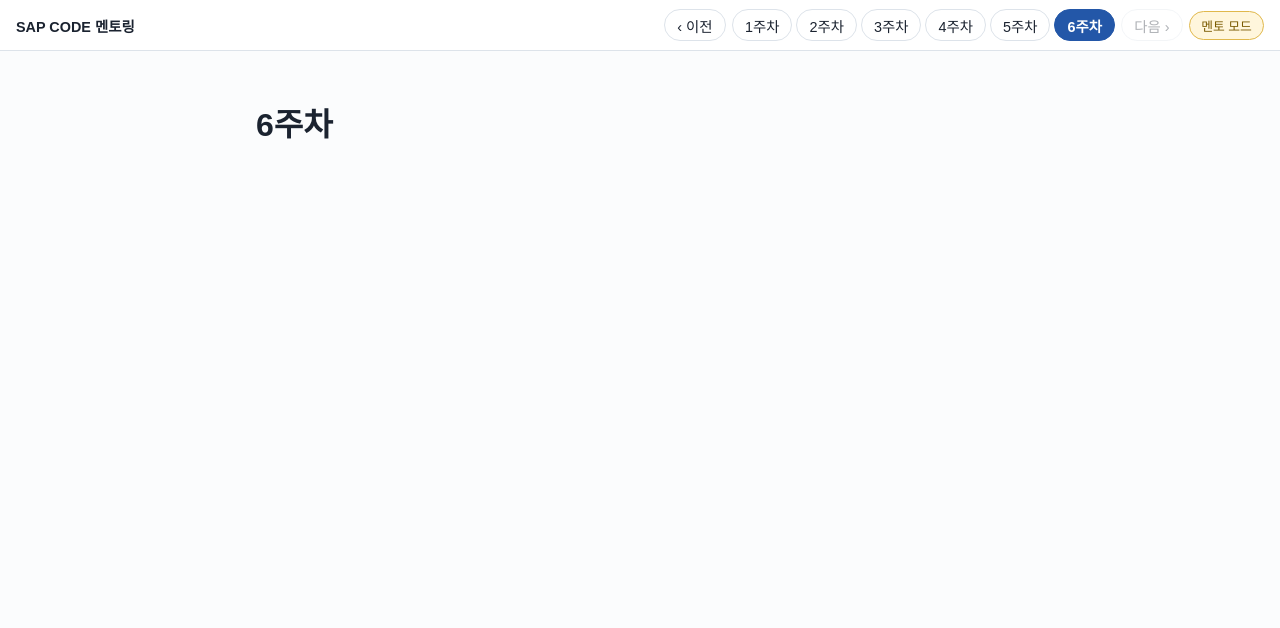
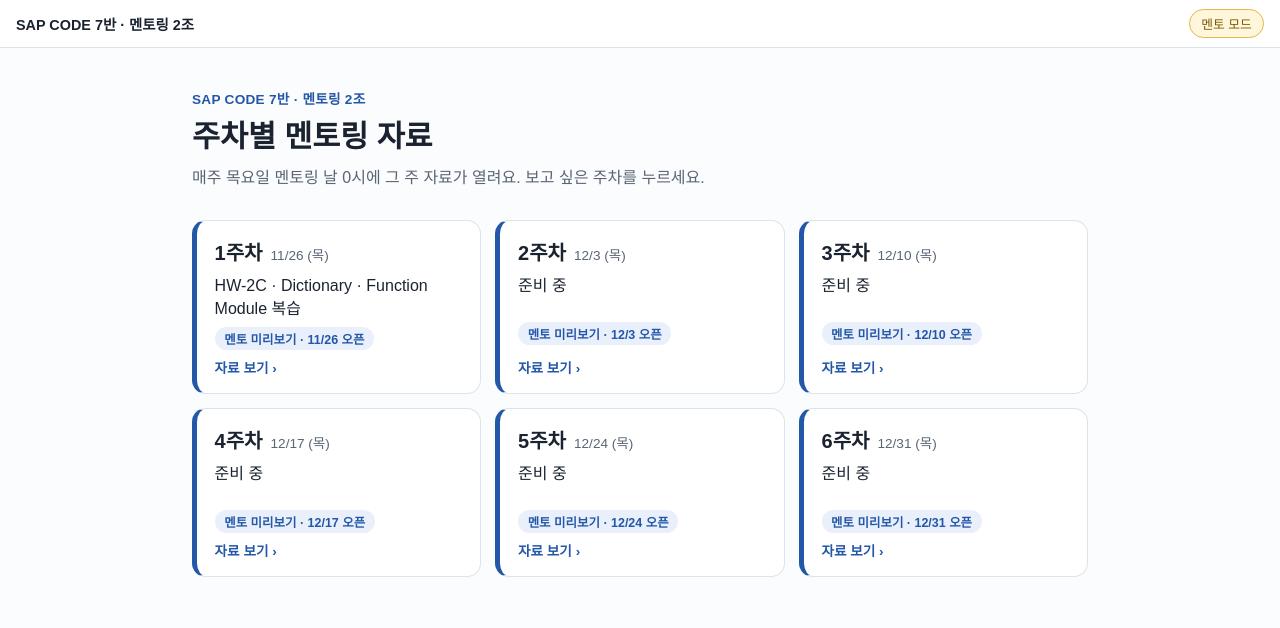
Before and after one commit to SAP-CODE-MENTORING/mentoring-first, a plain HTML site: page index.html in a window 1280 px wide. Drawn offline with Linux system fonts and the light colour scheme.

Commit message:
홈화면 추가 및 내용 보강

```diff
--- a/index.html
+++ b/index.html
@@ -17,6 +17,8 @@
     background: #fbfcfd;
     color: #1b2330;
   }
+
+  /* ----- 상단 바 ----- */
   .pager {
     display: flex;
     flex-wrap: wrap;
@@ -31,6 +33,17 @@
   .pager .title {
     margin-right: auto;
     font-weight: 700;
+    color: inherit;
+    text-decoration: none;
+  }
+  .pager .title:hover {
+    color: #2357a8;
+  }
+  .pager .nav {
+    display: flex;
+    flex-wrap: wrap;
+    gap: .4rem;
+    align-items: center;
   }
   .pager button {
     padding: .3rem .75rem;
@@ -54,12 +67,7 @@
     opacity: .35;
     cursor: default;
   }
-  iframe {
-    flex: 1;
-    width: 100%;
-    border: 0;
-  }
-  .pager .mentor {
+  .mentor {
     padding: .25rem .7rem;
     border: 1px solid #e0b84c;
     border-radius: 999px;
@@ -67,22 +75,156 @@
     color: #7a5a00;
     font-size: .8rem;
   }
-  #msg {
-    padding: 3rem 1rem;
-    text-align: center;
+
+  /* ----- 첫 화면 ----- */
+  #home {
+    flex: 1;
+    overflow: auto;
+  }
+  .home-in {
+    max-width: 56rem;
+    margin: 0 auto;
+    padding: 2.5rem 1.25rem 3rem;
+  }
+  .home-in .eyebrow {
+    margin: 0;
+    color: #2357a8;
+    font-size: .85rem;
+    font-weight: 700;
+    letter-spacing: .02em;
+  }
+  .home-in h1 {
+    margin: .3rem 0 .5rem;
+    font-size: 1.9rem;
+  }
+  .home-in .lead {
+    margin: 0 0 1.8rem;
     color: #5a6574;
+    line-height: 1.7;
+  }
+  .cards {
+    display: grid;
+    grid-template-columns: repeat(auto-fill, minmax(15rem, 1fr));
+    gap: .9rem;
+  }
+  .card {
+    display: flex;
+    flex-direction: column;
+    gap: .45rem;
+    padding: 1rem 1.1rem;
+    border: 1px solid #dde3ea;
+    border-radius: 14px;
+    background: #fff;
+    color: inherit;
+    font: inherit;
+    text-align: left;
+    cursor: pointer;
+  }
+  .card:hover:not(:disabled) {
+    border-color: #2357a8;
+    box-shadow: 0 2px 10px rgba(35, 87, 168, .12);
+  }
+  .card:focus-visible {
+    outline: 2px solid #2357a8;
+    outline-offset: 2px;
+  }
+  /* 열린 주차: 왼쪽 파란 띠 */
+  .card.open {
+    border-left: 5px solid #2357a8;
+  }
+  /* 이번 주: 파란 배경 + 진한 테두리 */
+  .card.now {
+    border: 2px solid #2357a8;
+    border-left-width: 5px;
+    background: #f0f5fd;
+  }
+  /* 잠긴 주차·준비 중: 회색 점선, 흐리게 */
+  .card:disabled {
+    cursor: default;
+    border-style: dashed;
+    background: #eef1f4;
+  }
+  .card:disabled .card-week,
+  .card:disabled .card-date {
+    color: #8a94a3;
+  }
+  .card-go {
+    margin-top: auto;
+    color: #2357a8;
+    font-size: .85rem;
+    font-weight: 700;
+  }
+  .card-top {
+    display: flex;
+    align-items: baseline;
+    gap: .5rem;
+  }
+  .card-week {
+    font-size: 1.25rem;
+    font-weight: 700;
+  }
+  .card-date {
+    color: #5a6574;
+    font-size: .85rem;
+  }
+  .card-title {
+    min-height: 2.6em;
+    line-height: 1.45;
+  }
+  .card:disabled .card-title {
+    color: #8a94a3;
+  }
+  .chip {
+    align-self: flex-start;
+    padding: .15rem .6rem;
+    border-radius: 999px;
+    font-size: .78rem;
+    font-weight: 700;
+    background: #e9f0fb;
+    color: #2357a8;
+  }
+  .chip.now {
+    background: #2357a8;
+    color: #fff;
+  }
+  .chip.lock {
+    background: #dfe3e8;
+    color: #5a6574;
+  }
+
+
+  /* ----- 주차 보기 ----- */
+  iframe {
+    flex: 1;
+    width: 100%;
+    border: 0;
+  }
+  [hidden] {
+    display: none !important;
   }
 </style>
 </head>
 <body>
 <nav class="pager">
-  <span class="title">SAP CODE 멘토링</span>
-  <button id="prev" type="button">‹ 이전</button>
-  <span id="pages"></span>
-  <button id="next" type="button">다음 ›</button>
+  <a class="title" id="team" href="#">SAP CODE 멘토링</a>
+  <span class="nav" id="nav" hidden>
+    <button id="prev" type="button">‹ 이전</button>
+    <span id="pages"></span>
+    <button id="next" type="button">다음 ›</button>
+  </span>
 </nav>
-<p id="msg">주차를 찾는 중…</p>
+
+<section id="home">
+  <div class="home-in">
+    <p class="eyebrow" id="home-eyebrow"></p>
+    <h1>주차별 멘토링 자료</h1>
+    <p class="lead">매주 목요일 멘토링 날 0시에 그 주 자료가 열려요. 보고 싶은 주차를 누르세요.</p>
+    <div class="cards" id="cards"></div>
+  </div>
+</section>
+
 <iframe id="view" title="주차별 멘토링" hidden></iframe>
+
 <script src="weeks.js"></script>
 <script>
   (function () {
@@ -90,14 +232,27 @@
     var PREFIX = M.prefix;
     var MAX_WEEK = M.maxWeek;
 
+    var home = document.getElementById('home');
     var view = document.getElementById('view');
-    var msg = document.getElementById('msg');
+    var nav = document.getElementById('nav');
+    var cards = document.getElementById('cards');
     var pages = document.getElementById('pages');
     var prevBtn = document.getElementById('prev');
     var nextBtn = document.getElementById('next');
 
-    var available = []; // 올라와 있는 주차 번호 (오름차순)
+    var available = []; // 열려 있고 파일도 있는 주차 (오름차순)
     var current = 0;
+
+    document.getElementById('team').textContent = M.team;
+    document.getElementById('home-eyebrow').textContent = M.team;
+
+    if (M.isPreview()) {
+      var badge = document.createElement('span');
+      badge.className = 'mentor';
+      badge.title = '공개 전 주차도 보이는 상태 · ?preview=off 로 해제';
+      badge.textContent = '멘토 모드';
+      document.querySelector('.pager').appendChild(badge);
+    }
 
     function exists(n) {
       if (!M.isOpen(n)) {
@@ -112,7 +267,46 @@
         });
     }
 
-    function render() {
+    // ----- 첫 화면 카드 -----
+    function renderCards() {
+      // '이번 주' = 실제로 공개된 주차 중 가장 최근 (멘토 모드여도 날짜 기준)
+      var latest = 0;
+      for (var k = 0; k < available.length; k++) {
+        if (M.isReleased(available[k])) latest = available[k];
+      }
+      var html = '';
+      for (var n = 1; n <= MAX_WEEK; n++) {
+        var has = available.indexOf(n) !== -1;
+        var title = M.title(n) || '준비 중';
+        var chip, cls;
+        if (!M.isOpen(n)) {
+          chip = '<span class="chip lock">🔒 ' + M.openLabel(n) + ' 오픈</span>';
+          cls = 'locked';
+        } else if (!has) {
+          chip = '<span class="chip lock">준비 중</span>';
+          cls = 'locked';
+        } else if (!M.isReleased(n)) {
+          chip = '<span class="chip">멘토 미리보기 · ' + M.openLabel(n) + ' 오픈</span>';
+          cls = 'open';
+        } else if (n === latest) {
+          chip = '<span class="chip now">이번 주</span>';
+          cls = 'open now';
+        } else {
+          chip = '<span class="chip">지난 주차</span>';
+          cls = 'open';
+        }
+        html += '<button type="button" class="card ' + cls + '" data-week="' + n + '"' +
+          (has ? '' : ' disabled') + '>' +
+          '<span class="card-top"><span class="card-week">' + n + '주차</span>' +
+          '<span class="card-date">' + M.openLabelLong(n) + '</span></span>' +
+          '<span class="card-title">' + title + '</span>' + chip +
+          (has ? '<span class="card-go">자료 보기 ›</span>' : '') + '</button>';
+      }
+      cards.innerHTML = html;
+    }
+
+    // ----- 상단 주차 버튼 -----
+    function renderPager() {
       var html = '';
       for (var n = 1; n <= MAX_WEEK; n++) {
         var has = available.indexOf(n) !== -1;
@@ -120,7 +314,7 @@
         html += '<button type="button" data-week="' + n + '"' +
           (n === current ? ' class="on"' : '') +
           (has ? '' : ' disabled') +
-          (M.isOpen(n) ? '' : ' title="' + M.openLabel(n) + ' 공개"') +
+          (M.isOpen(n) ? '' : ' title="' + M.openLabel(n) + ' 오픈"') +
           '>' + text + '</button> ';
       }
       pages.innerHTML = html;
@@ -130,37 +324,56 @@
       nextBtn.disabled = idx === -1 || idx >= available.length - 1;
     }
 
-    function go(n, push) {
-      if (available.indexOf(n) === -1) return;
-      current = n;
-      view.src = PREFIX + n + '.html';
-      document.title = n + '주차 · SAP CODE 멘토링';
-      if (push) history.pushState({ week: n }, '', location.search + '#' + n);
-      render();
+    function showHome() {
+      current = 0;
+      home.hidden = false;
+      view.hidden = true;
+      nav.hidden = true;
+      view.removeAttribute('src');
+      document.title = M.team;
+      renderCards();
     }
 
+    function showWeek(n) {
+      current = n;
+      home.hidden = true;
+      view.hidden = false;
+      nav.hidden = false;
+      view.src = PREFIX + n + '.html';
+      document.title = n + '주차 · ' + M.team;
+      renderPager();
+    }
+
+    // 주소의 #N 으로 화면을 정함 (#N이 없거나 열 수 없는 주차면 첫 화면)
+    function route() {
+      var n = parseInt(location.hash.slice(1), 10);
+      if (available.indexOf(n) !== -1) {
+        showWeek(n);
+      } else {
+        showHome();
+      }
+    }
+
+    function go(n) {
+      if (available.indexOf(n) === -1) return;
+      location.hash = '#' + n; // hashchange → route()
+    }
+
+    cards.addEventListener('click', function (e) {
+      var card = e.target.closest('.card');
+      if (card && !card.disabled) go(parseInt(card.getAttribute('data-week'), 10));
+    });
     pages.addEventListener('click', function (e) {
       var w = e.target.getAttribute('data-week');
-      if (w) go(parseInt(w, 10), true);
+      if (w) go(parseInt(w, 10));
     });
     prevBtn.addEventListener('click', function () {
-      go(available[available.indexOf(current) - 1], true);
+      go(available[available.indexOf(current) - 1]);
     });
     nextBtn.addEventListener('click', function () {
-      go(available[available.indexOf(current) + 1], true);
+      go(available[available.indexOf(current) + 1]);
     });
-    window.addEventListener('popstate', function () {
-      var h = parseInt(location.hash.slice(1), 10);
-      go(h || available[available.length - 1], false);
-    });
-
-    if (M.isPreview()) {
-      var badge = document.createElement('span');
-      badge.className = 'mentor';
-      badge.title = '공개 전 주차도 보이는 상태 · ?preview=off 로 해제';
-      badge.textContent = '멘토 모드';
-      document.querySelector('.pager').appendChild(badge);
-    }
+    window.addEventListener('hashchange', route);
 
     var checks = [];
     for (var i = 1; i <= MAX_WEEK; i++) {
@@ -171,17 +384,7 @@
       for (var n = 1; n <= MAX_WEEK; n++) {
         if (ok[n - 1]) available.push(n);
       }
-      if (!available.length) {
-        msg.textContent = '아직 올라온 주차가 없어요.';
-        render();
-        return;
-      }
-      msg.hidden = true;
-      view.hidden = false;
-
-      // 주소에 #3 처럼 주차가 있으면 그 주차, 없으면 최신 주차
-      var fromHash = parseInt(location.hash.slice(1), 10);
-      go(available.indexOf(fromHash) !== -1 ? fromHash : available[available.length - 1], false);
+      route();
     });
   })();
 </script>
--- a/weeks.js
+++ b/weeks.js
@@ -5,6 +5,17 @@
   // ===== 설정: 여기만 고치면 됨 =====
   var CONFIG = {
     prefix: 'CL7_2_Week',
+    // 첫 화면·상단 바에 보이는 이름
+    team: 'SAP CODE 7반 · 멘토링 2조',
+    // 첫 화면 카드에 보이는 주차별 주제 (비워 두면 '준비 중')
+    titles: {
+      1: 'HW-2C · Dictionary · Function Module 복습',
+      2: '',
+      3: '',
+      4: '',
+      5: '',
+      6: ''
+    },
     // 주차별 공개 날짜 (그날 0시부터 열림) - 매주 목요일 멘토링
     openDates: {
       1: '2026-11-26',
@@ -60,8 +71,13 @@
     return mentor;
   }
 
+  // 실제 공개일이 지났는지 (멘토 모드와 상관없이)
+  function isReleased(n) {
+    return new Date() >= openDate(n);
+  }
+
   function isOpen(n) {
-    return isPreview() || new Date() >= openDate(n);
+    return isPreview() || isReleased(n);
   }
 
   function label(n) {
@@ -69,11 +85,23 @@
     return (d.getMonth() + 1) + '/' + d.getDate();
   }
 
+  function labelLong(n) {
+    return label(n) + ' (' + '일월화수목금토'.charAt(openDate(n).getDay()) + ')';
+  }
+
+  function title(n) {
+    return (CONFIG.titles && CONFIG.titles[n]) || '';
+  }
+
   window.MENTORING = {
     prefix: CONFIG.prefix,
     maxWeek: maxWeek,
     isOpen: isOpen,
+    isReleased: isReleased,
     openLabel: label,
+    openLabelLong: labelLong,
+    title: title,
+    team: CONFIG.team,
     isPreview: isPreview
   };
 
@@ -129,14 +157,14 @@
   nav.className = 'wk-nav';
   document.body.insertBefore(nav, document.body.firstChild);
 
-  var html = '<a class="home" href="index.html#' + current + '">멘토링</a>';
+  var html = '<a class="home" href="index.html">' + CONFIG.team + '</a>';
   for (var n = 1; n <= maxWeek; n++) {
     if (n === current) {
       html += '<span class="on">' + n + '주차</span>';
     } else if (isOpen(n)) {
       html += '<a href="' + CONFIG.prefix + n + '.html">' + n + '주차</a>';
     } else {
-      html += '<span class="off" title="' + label(n) + ' 공개">🔒 ' + n + '주차</span>';
+      html += '<span class="off" title="' + label(n) + ' 오픈">🔒 ' + n + '주차</span>';
     }
   }
   if (isPreview()) {
```
Also changed, not shown: CL7_2_Week1.html (+12 -10 lines).
